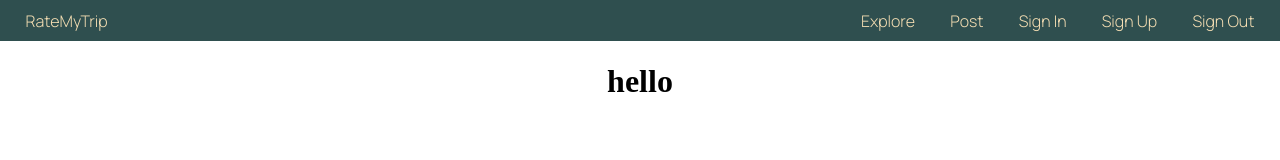
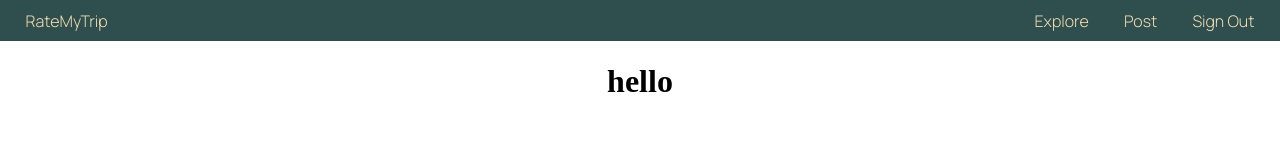
Before and after one commit to probro91/rate-my-trip2, a React (Create React App) app: page / in a window 1280 px wide. Shown: the top 160 px of the page. Built offline with nearby package versions, Linux system fonts and the light colour scheme.

Commit message:
Making navbar dynamic

```diff
--- a/src/components/NavBar.js
+++ b/src/components/NavBar.js
@@ -1,16 +1,20 @@
 import PropTypes from "prop-types"
+import {Link, useMatch, useResolvedPath} from "react-router-dom"
+import {onAuthStateChanged, getAuth} from "firebase/auth"
 
-import {Link, useMatch, useResolvedPath} from "react-router-dom"
 const NavBar = () => {
+  const auth = getAuth()
+  let user = auth.onAuthStateChanged;
+
   return (
     <nav className = "nav">
       <Link to = "/" className = "site_title"> RateMyTrip</Link>
       <ul>
        <CustomLink to = "/explore">Explore</CustomLink>
-       <CustomLink to ="/Posting">Post</CustomLink>
-       <CustomLink to = "/signIn">Sign In</CustomLink>
-       <CustomLink to = "/signUp">Sign Up</CustomLink>
-       <CustomLink to = "/signOut">Sign Out</CustomLink>
+       {user && <CustomLink to ="/Posting">Post</CustomLink>}
+       {!user && <CustomLink to = "/signIn">Sign In</CustomLink>}
+       {!user &&<CustomLink to = "/signUp">Sign Up</CustomLink>}
+       {user &&<CustomLink to = "/signOut">Sign Out</CustomLink>}
       </ul>
     </nav>
   )
```
